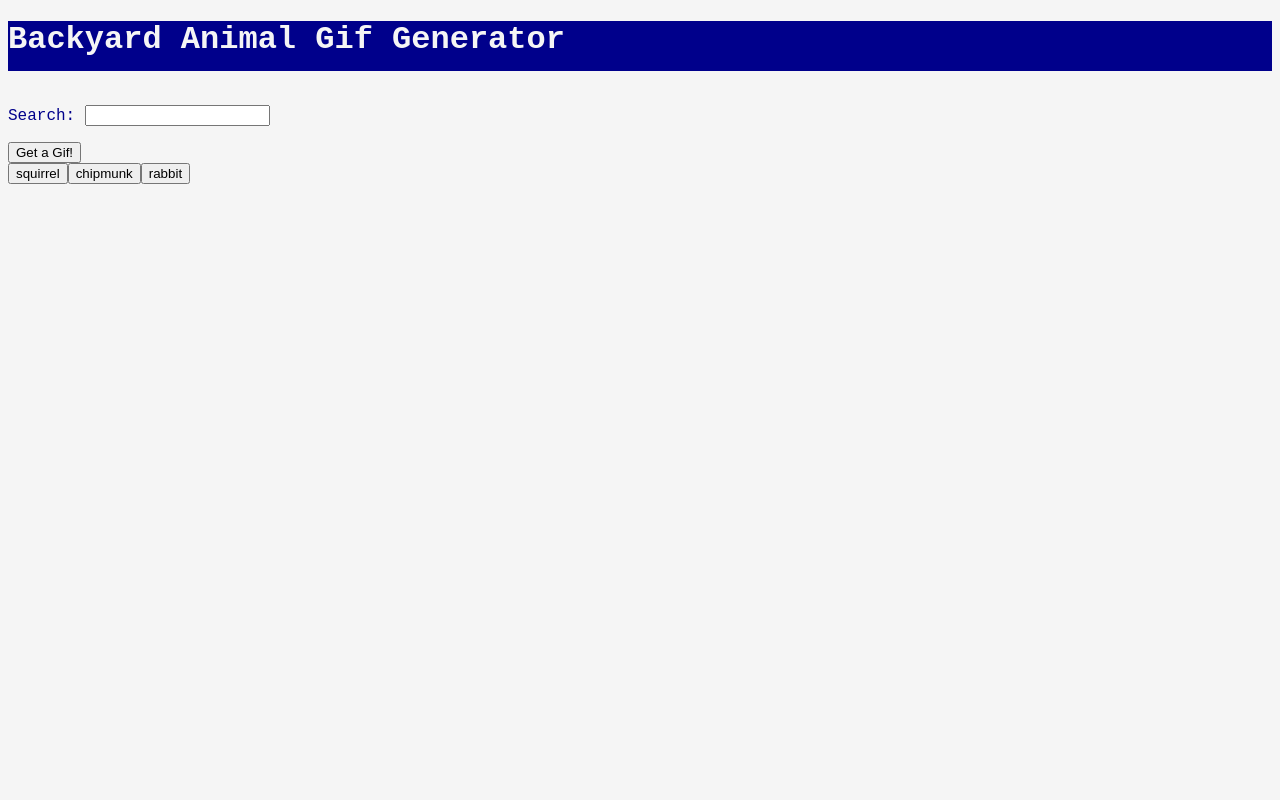
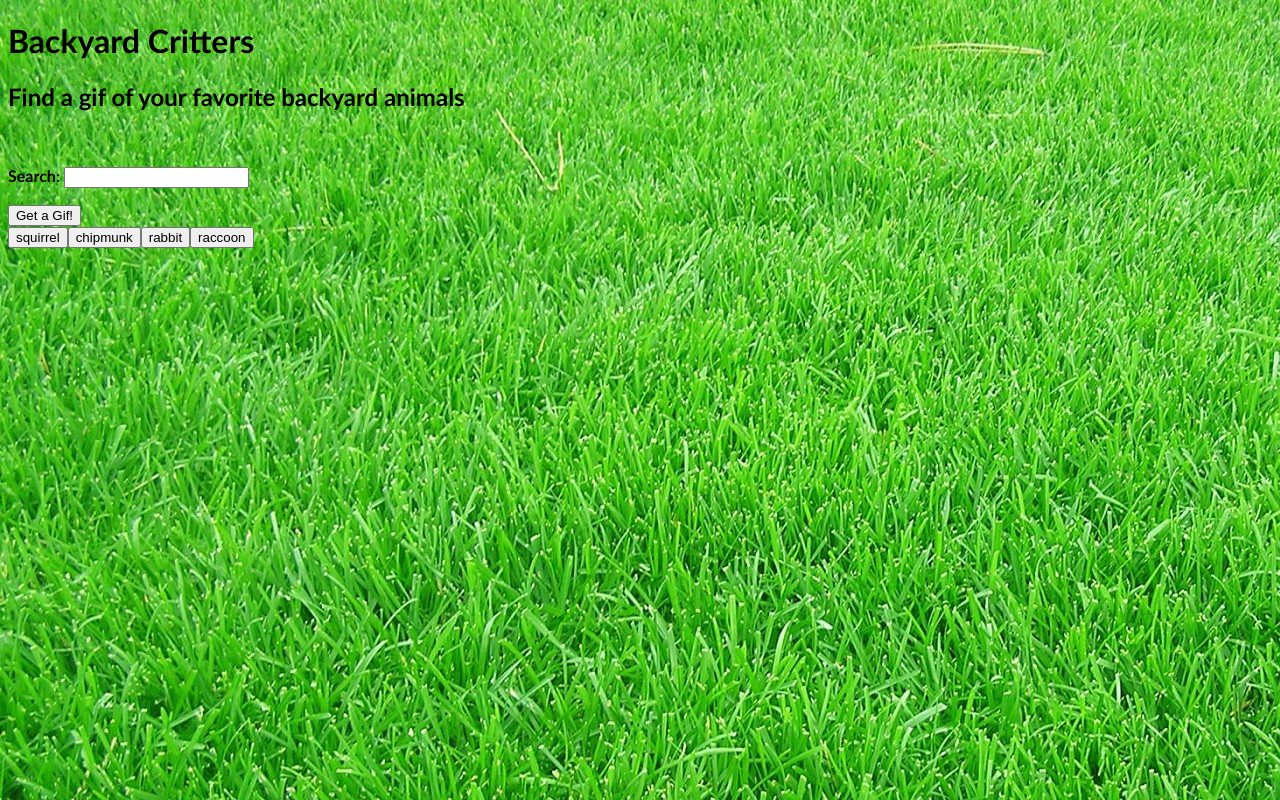
Before and after one commit to christophcannz/Giphy-API, a plain HTML site: page index.html in a window 1280 px wide. Drawn offline with nearby package versions, Linux system fonts and the light colour scheme.

Commit message:
mondaynight

```diff
--- a/assets/CSS/style.css
+++ b/assets/CSS/style.css
@@ -1,18 +1,17 @@
 body {
-    background-color: whitesmoke;
-    font-family: 'Courier New', Courier, monospace;
-    color: darkblue;
-}
-
-header {
-    width: 100%;
-    height: 50px;;
-    background-color: darkblue;
+    background-image: url("../images/grass.jpg");
+    font-family: 'Trebuchet MS', 'Lucida Sans Unicode', 'Lucida Grande', 'Lucida Sans', Arial, sans-serif;
+    font-weight: bold;
+    color: black;
 }
 
 h1 {
-    color: whitesmoke;
+    color: black;
+    padding: 0;
+    margin-left: auto;
+    margin-right: auto;
 }
+
 
 .container {
     margin: 20px;
--- a/assets/JavaScript/giphy.js
+++ b/assets/JavaScript/giphy.js
@@ -16,7 +16,7 @@ function getGiphy() {
   .then(data => data.json())
   .then (res => {
     console.log(res)
-
+// Search bar which will fetch a new gif based off of the search query.
     var arrayOfGifs = res.data
     var rand = Math.floor(Math.random() * arrayOfGifs.length);
     var firstItem = arrayOfGifs[rand]
@@ -24,18 +24,17 @@ function getGiphy() {
     document.querySelector("#gif").setAttribute("src", giphyLink);
   })
 
-
-  // Pick a gif from the search term.
-  // make that gif appear on the page.
+  // make the AJAX Call...
   $.ajax({
   url: testUrl,
   method: "GET"
   })
 
 }
-
+// Run an array of buttons to be connected to the Giphy API.
+// When clicked, buttons should generate 10 new Gifs based off of the button name.
 $(document).ready(function(){
-  var animals = ["squirrel", "chipmunk", "rabbit"];
+  var animals = ["squirrel", "chipmunk", "rabbit", "raccoon"];
   for (var i = 0; i< animals.length; i++) {
       var buttons = $('<button>' + animals[i] + '</button>')
       buttons.appendTo('#buttons');
--- a/index.html
+++ b/index.html
@@ -13,16 +13,18 @@
 <body>
 
   <header>
-    <h1>Backyard Animal Gif Generator</h1>
+    <h1>Backyard Critters</h1>
+    <h2>Find a gif of your favorite backyard animals</h2>
   </header>
+
     <img id="gif" src="">
-      <p>Search: <input id="search"></p>
-        <button onclick="getGiphy()">Get a Gif!</button>
 
+    <p>Search: <input id="search"></p>
 
-        <div id="buttons"></div>
-  <div id="images">
-  </div>
+    <button onclick="getGiphy()">Get a Gif!</button>
+
+  <div id="buttons"></div>
+  <div id="images"></div>
 
 
 
```
Also changed, not shown: assets/images/grass.jpg (added).
